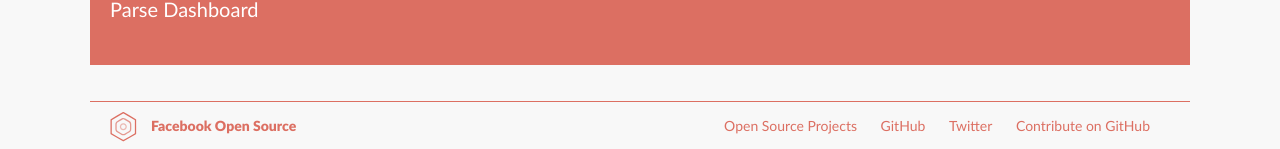
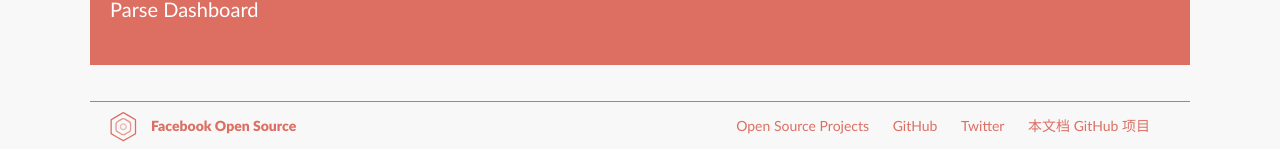
Before and after one commit to liaohuqiu/f8-app-tutorial-cn, a Jekyll site: the page built from index.md, in a window 1280 px wide and 900 px high, scrolled down 834 px. Shown: the part 748-897 px from the top of the window. Built offline with Jekyll 4.4.1, drawn with Linux system fonts in a browser that asks for light colours; some web fonts are replaced; a script that is not in the unit is left out.

Commit message:
update link, update readme

```diff
--- a/_includes/footer.html
+++ b/_includes/footer.html
@@ -15,7 +15,7 @@
         <a class="footerLink" href="https://code.facebook.com/projects/" target="_blank">Open Source Projects</a>
         <a class="footerLink" href="https://github.com/facebook/" target="_blank">GitHub</a>
         <a class="footerLink" href="https://twitter.com/fbOpenSource" target="_blank">Twitter</a>
-        <a class="footerLink" href="https://github.com/facebook/makeitopen/" target="_blank">Contribute on GitHub</a>
+        <a class="footerLink" href="https://github.com/liaohuqiu/f8-app-tutorial-cn" target="_blank">本文档 GitHub 项目</a>
       </div>
     </div>
   </div>
```
Also changed, not shown: README.md.
